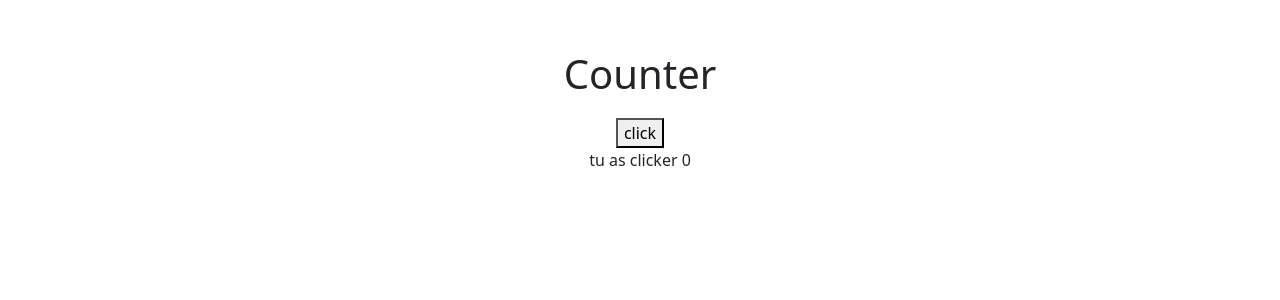
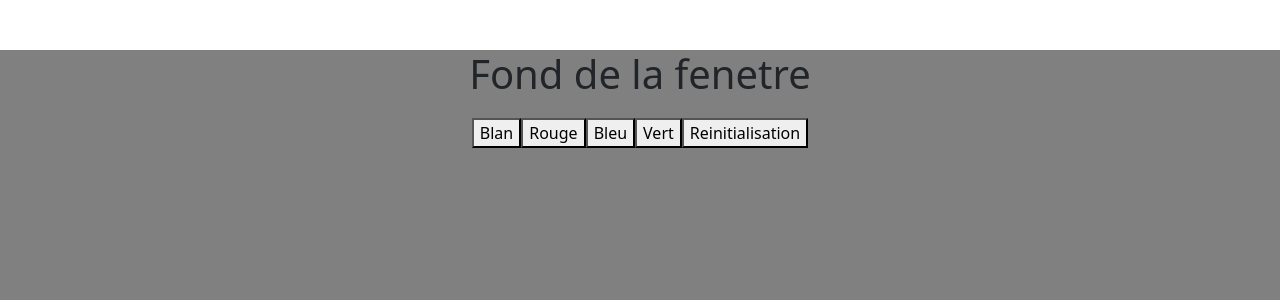
Before and after one commit to NAILAinfo/Portfolio_React, a React (Vite) app: page / in a window 1280 px wide. Shown: the top 300 px of the page. Built offline with nearby package versions, Linux system fonts and the light colour scheme.

Commit message:
compteur

```diff
--- a/src/App.tsx
+++ b/src/App.tsx
@@ -1,13 +1,16 @@
 import { useState } from "react";
 
 export default function App() {
-  const [i, setCount] = useState(0);
+  const [i, setCount] = useState("gray ");
   return (
-    <div style={{ textAlign: "center", marginTop: "50px" }}>
-      <h1>Counter</h1>
+    <div style={{ textAlign: "center", marginTop: "50px", backgroundColor: i, height: "100vh" }}>
+      <h1>Fond de la fenetre </h1>
       <div style={{ margin: "20px 0" }}>
-      <button onClick={() => setCount(i + 1)} >click</button>
-      <p>tu as clicker {i}</p>
+      <button onClick={()=> setCount("white")}>Blan</button>
+      <button onClick={()=> setCount("red")}>Rouge</button>
+      <button onClick={()=> setCount("blue")}>Bleu</button>
+      <button onClick={()=> setCount("green")}>Vert</button>
+      <button onClick={()=> setCount("bleu")}>Reinitialisation</button>
     </div>
 
     </div>
```
